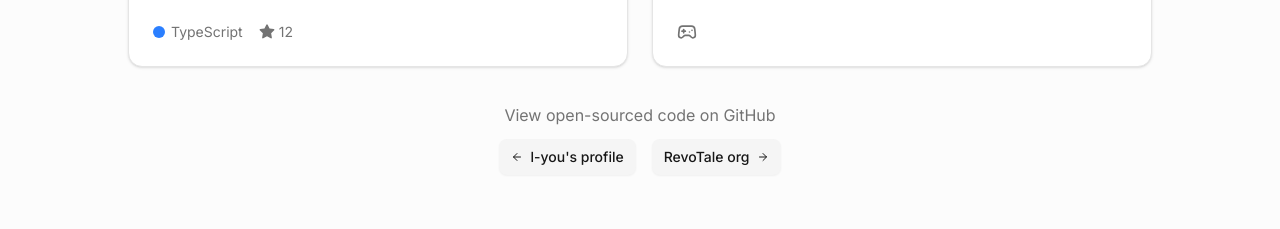
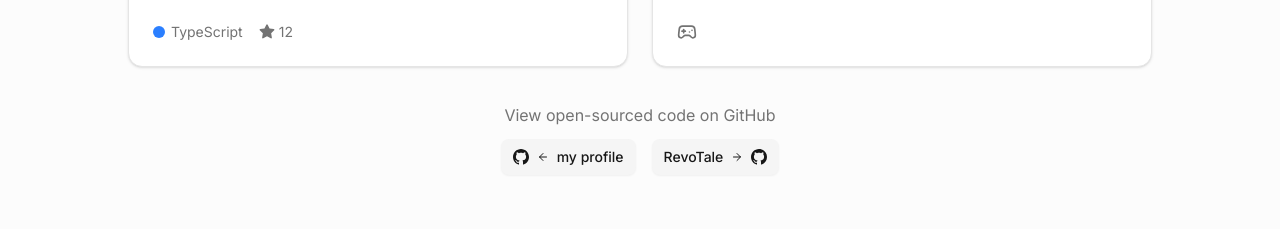
Before and after one commit to l-you/about-me, a Next.js app: page / in a window 1280 px wide. Shown: the part 2460-2689 px from the top of the page. Built offline with nearby package versions, Linux system fonts and the light colour scheme.

Commit message:
Add github icons to make people sure link goes to github

```diff
--- a/src/about-me/AboutMeContent.tsx
+++ b/src/about-me/AboutMeContent.tsx
@@ -236,8 +236,8 @@ const AboutMeContent: FunctionComponent = () => {
 									href="https://github.com/RevoTale"
 									target="_blank"
 									rel="noopener noreferrer">
-										<ArrowLeft className="size-3" />
-									l-you&apos;s profile
+										<GitHubIcon className='size-4'/><ArrowLeft className="size-3" />
+									my profile
 
 								</Link>
 							</Button>
@@ -246,9 +246,9 @@ const AboutMeContent: FunctionComponent = () => {
 									href="https://github.com/RevoTale"
 									target="_blank"
 									rel="noopener noreferrer">
-									RevoTale org
+									RevoTale
 									<ArrowRight className="size-3" />
-
+									<GitHubIcon className='size-4'/>
 								</Link>
 							</Button>
 							</div>
```
